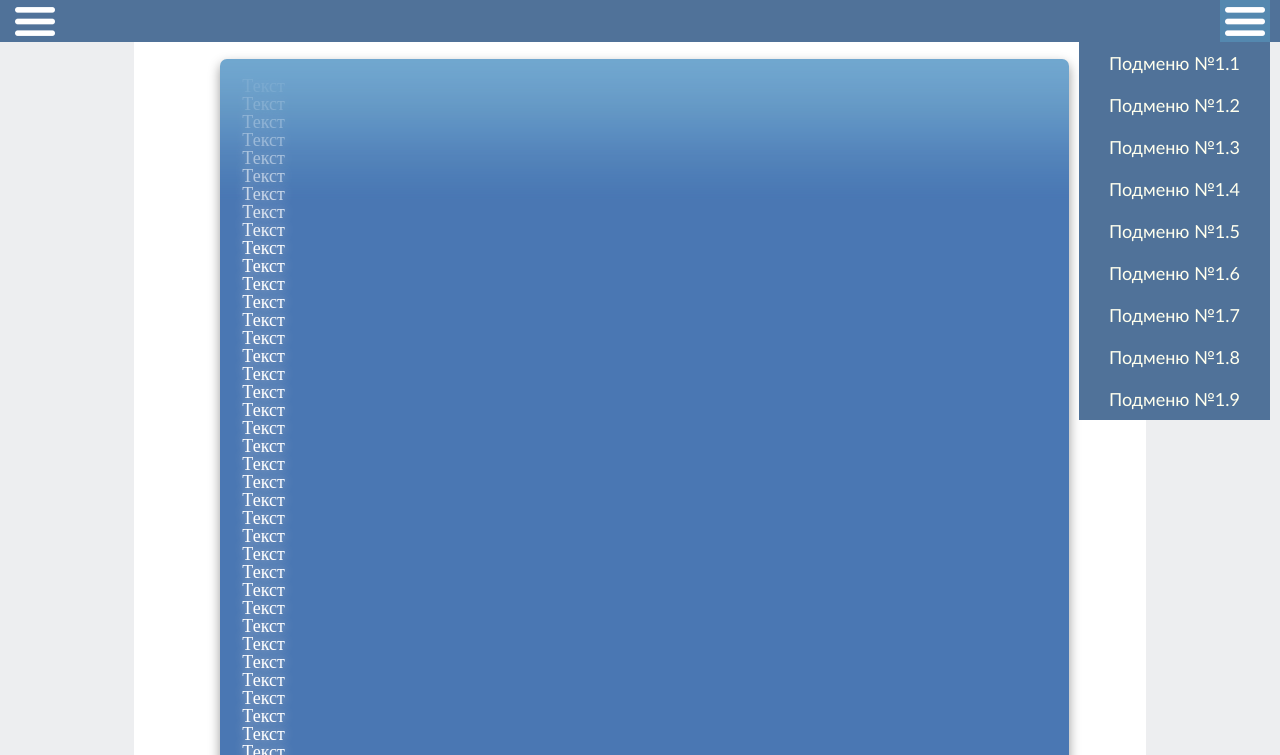
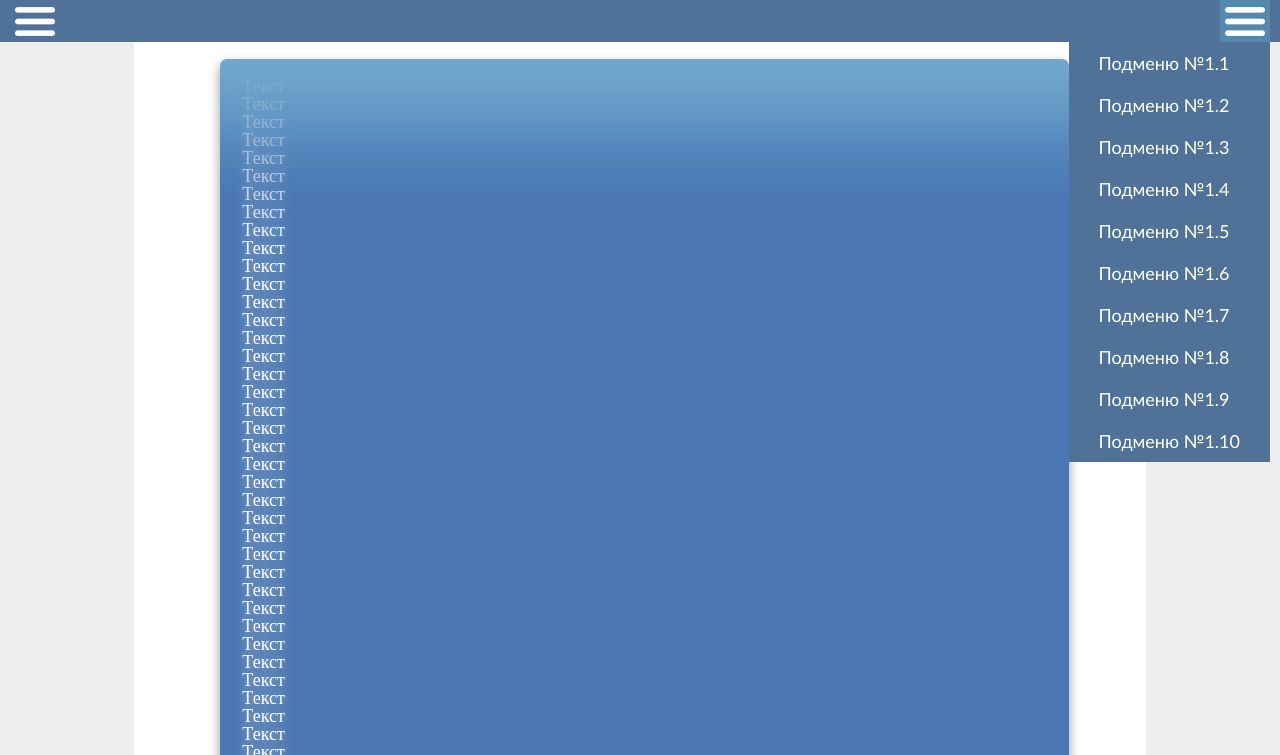
Before and after one commit to wrestEgor/wrestEgor.github.io, a plain HTML site: page index.html in a window 1280 px wide. Both pictures are taken after a click on the link 1245 px from the left and 21 px from the top of the page. Shown: the top 755 px of the page. Drawn offline with Linux system fonts and the light colour scheme; a web font is replaced by a local one.

Commit message:
Revert "se"
This reverts commit 5ebcefb3a1cdc4f3ef72e87c5038921b30b84aa4.

```diff
--- a/index.html
+++ b/index.html
@@ -15,6 +15,7 @@
             <a class="menuItem" href="lnk7.html">Подменю №1.7</a>
             <a class="menuItem" href="lnk8.html">Подменю №1.8</a>
             <a class="menuItem" href="lnk9.html">Подменю №1.9</a>
+            <a class="menuItem" href="lnk10.html">Подменю №1.10</a>
         </div>
         <div class="items set_right" id="items2">
             <a class="menuItem" href="lnk1.html">Подменю №2.1</a>
```
